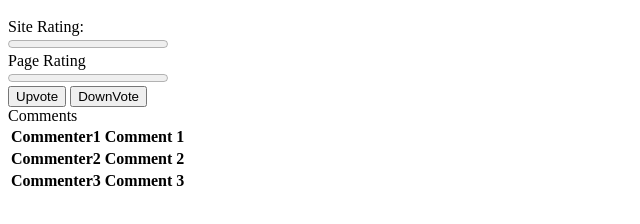
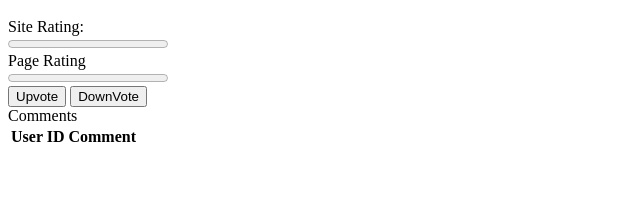
Before and after one commit to TDolbow/MinneHack2022, a browser extension: page static/index.html in a window 1280 px wide. Shown: the part 48-272 px from the top of the page, without its empty margins (0-640 px from the left). Drawn offline with Linux system fonts and the light colour scheme.

Commit message:
removed unecessary class name.

```diff
--- a/static/index.html
+++ b/static/index.html
@@ -19,10 +19,11 @@
         </div>
     </div>
 
-    <div class="div" id="buttons">
+    <div id="buttons">
     <button id = "upvote"> Upvote</button>
     <button id = "downvote"> DownVote</button>
     </div>
+
     <div class="stat">
         <div class="label">Comments</div>
         <div class="scale">
@@ -31,16 +32,8 @@
         <div class="comments">
             <table id="comments">
                 <tr>
-                    <th>Commenter1</th>
-                    <th>Comment 1</th>
-                </tr>
-                <tr>
-                    <th>Commenter2</th>
-                    <th>Comment 2</th>
-                </tr>
-                <tr>
-                    <th>Commenter3</th>
-                    <th>Comment 3</th>
+                    <th>User ID</th>
+                    <th>Comment</th>
                 </tr>
             </table>
         </div>
```
